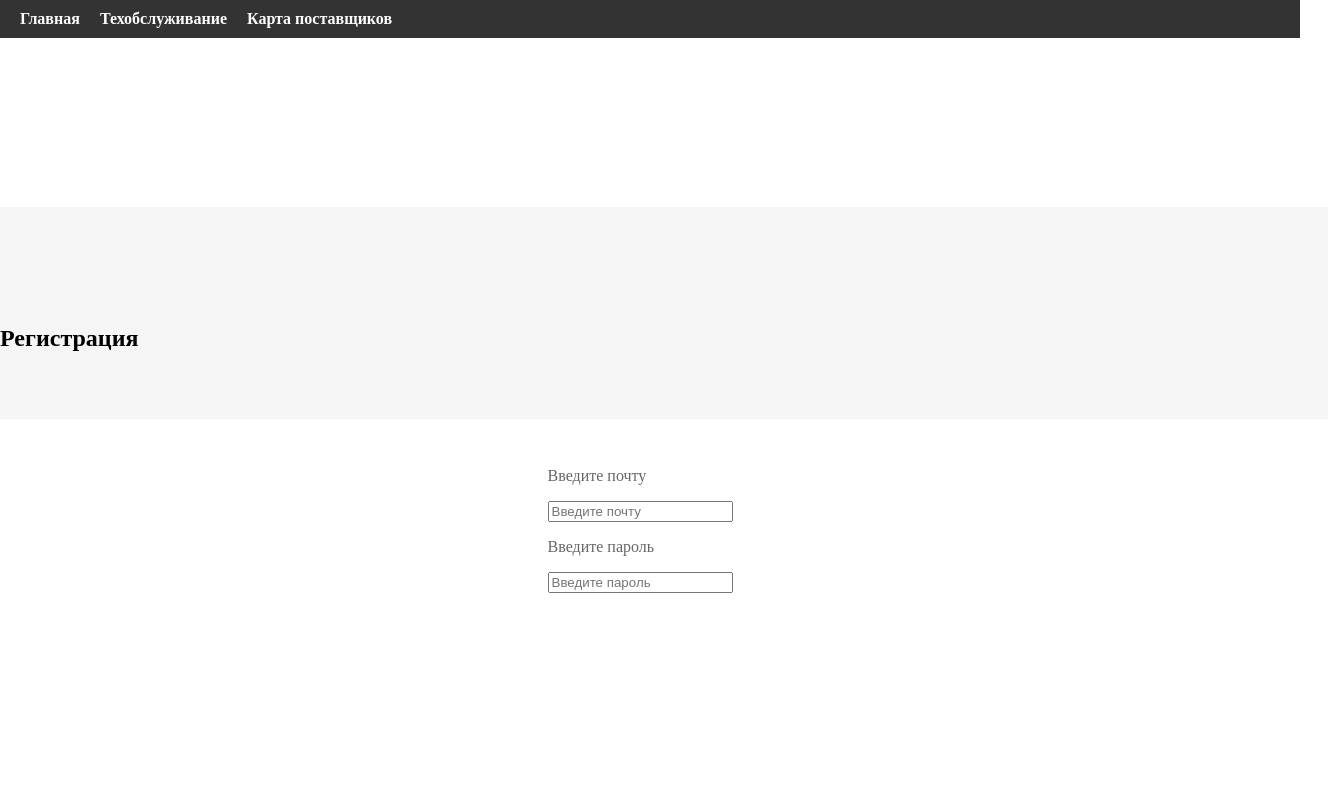
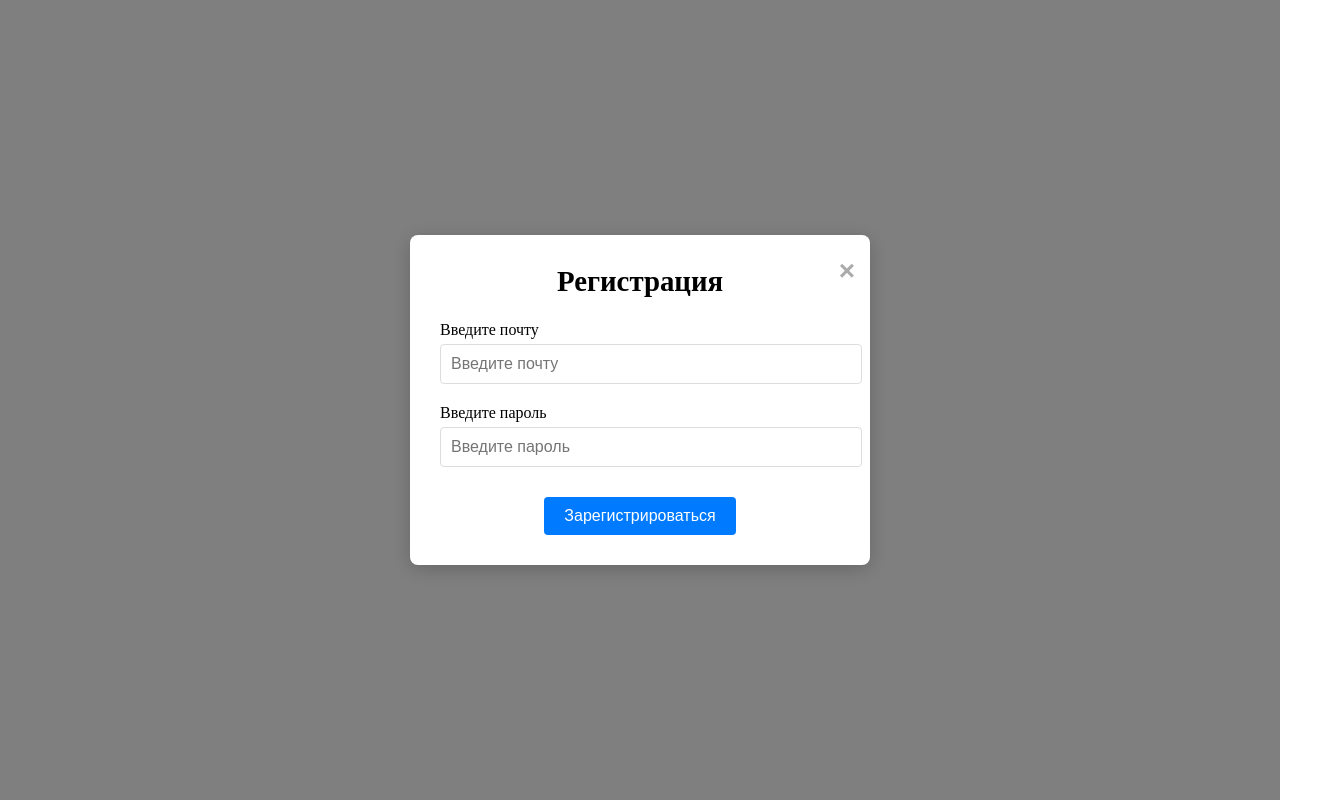
Before and after one commit to Mashrooooooooms/difficile_discere, a Vue app in the folder study/: page /reg in a window 1280 px wide. Shown: the whole page, 1328 px wide, since content can reach past the window. Built offline with nearby package versions, Linux system fonts and the light colour scheme.

Commit message:
Стили улучшены, более адекватные модалки

```diff
--- a/study/src/assets/global-styles.css
+++ b/study/src/assets/global-styles.css
@@ -1,7 +1,7 @@
 /* Общие стили для навигационной панели */
 .navbar {
     background-color: #333;
-    padding: 10px;
+    padding: 15px 20px;
     position: fixed;
     top: 0;
     left: 0;
@@ -13,7 +13,7 @@
     color: white;
     text-decoration: none;
     font-weight: bold;
-    margin: 0 10px;
+    margin: 0 15px;
   }
 
   .navbar li {
@@ -22,18 +22,19 @@
 
   /* Стили для кнопок в навигационной панели */
   .regbut, .search-button {
-    background-color: #333;
+    background-color: #444; /* Немного светлее для контраста */
     color: white;
     border: none;
-    padding: 10px 15px;
+    padding: 10px 20px; /* Увеличенные отступы */
     cursor: pointer;
     font-weight: bold;
     border-radius: 5px;
-    transition: background-color 0.3s;
+    transition: background-color 0.3s, transform 0.2s; /* Плавный переход для фона и эффекта нажатия */
   }
 
   .regbut:hover, .search-button:hover {
-    background-color: #555;
+    background-color: #555; /* Темнее при наведении */
+    transform: scale(1.05); /* Легкое увеличение при наведении */
   }
 
   /* Стили для модального окна */
@@ -43,20 +44,14 @@
     left: 0;
     right: 0;
     bottom: 0;
-    background-color: rgba(0, 0, 0, 0.5);
-    display: flex;
-    align-items: center;
-    justify-content: center;
-    z-index: 1000;
+    background-color: rgba(0, 0, 0, 0.7); /* Более темный фон для модального окна */
   }
 
   .modal {
     background-color: white;
-    padding: 20px;
+    padding: 30px; /* Увеличенные отступы */
     border-radius: 8px;
-    box-shadow: 0 4px 20px rgba(0, 0, 0, 0.2);
-    max-width: 400px;
-    width: calc(100% - 40px);
+    box-shadow: 0 8px 30px rgba(0, 0, 0, 0.3); /* Более выраженная тень */
   }
 
   .modal h2 {
@@ -69,104 +64,263 @@
 
   .modal input {
     width: calc(100% - 20px);
-    padding: 10px;
+    padding:10px;
   }
 
   .modal button {
-    margin-top: 10px;
+    margin-top:10px;
   }
 
   /* Стили для героя и контейнера новостей */
   .hero {
-    position: sticky;
-    left: 0;
-    right: 0;
-    width: 100%;
-    padding: 48px;
-    background-color: #f5f5f5;
+      position: sticky;
+      left:0;
+      right:0;
+      width:100%;
+      padding:60px; /* Увеличенные отступы для лучшего восприятия */
+      background-color:#f5f5f5;
+      text-align: center; /* Центрирование текста */
   }
 
   .mineContainer {
-    width: 100%;
-    margin-top: 80px;
-    padding: 20px;
-    background-color: #f9f9f9;
-    border-radius: 8px;
-    box-shadow: 0 2px 10px rgba(0, 0, 0, 0.1);
+      width:100%;
+      margin-top:80px;
+      padding:30px; /* Увеличенные отступы */
+      background-color:#f9f9f9;
+      border-radius:8px;
+      box-shadow:0px,2px,10px rgba(0,0,0,0.1);
   }
 
+  /* Стили для новостей */
   .newsItem {
-    border: 1px solid #ccc;
-    border-radius: 5px;
-    padding: 15px;
-    margin-bottom: 15px;
-    background-color: #fff;
-    transition: 0.3s;
+      border-radius:5px;
+      padding:20px; /* Увеличенные отступы */
+      margin-bottom:20px;
+      background-color:#fff;
+      transition:.3s;
+      box-shadow:0px,2px,10px rgba(0,0,0,.1); /* Легкая тень для новостей */
   }
 
   .newsItem:hover {
-    box-shadow: 0 4px 20px rgba(0, 0, 0, 0.2);
+      box-shadow:0px,4px,20px rgba(0,0,0,.2);
   }
 
   /* Общие стили для заголовков и параграфов */
   h1 {
-    margin-top: 70px;
+      margin-top:70px;
+      font-size:2.5em; /* Увеличенный размер шрифта для заголовка */
   }
 
   h2 {
-    text-align: center;
+      text-align:center;
+      font-size:1.8em; /* Размер шрифта для подзаголовков */
   }
 
   h3 {
-    color: #333;
+      color:#333;
   }
 
   p {
-    color: #666;
+      color:#666;
   }
 
   /* Стили для формы запроса */
   .request-form {
-    margin-top: 20px;
+      margin-top:30px; /* Увеличенные отступы сверху */
   }
 
   .form-group {
-    margin-bottom: 15px;
+      margin-bottom:20px; /* Увеличенные отступы снизу */
+  }
+
+  .form-group label {
+      display:block;
+  }
+
+  .form-group input,
+  .form-group textarea {
+      width:calc(100% -40px);
+      padding:12px; /* Увеличенные отступы внутри полей ввода */
+  }
+
+  /* Кнопки в формах */
+  button {
+      background-color:#333;
+      color:white;
+      padding:12px 24px; /* Увеличенные отступы для кнопок */
+      border:none;
+      border-radius:5px;
+  }
+
+  button:hover {
+      background-color:#0056b3;
+  }
+
+  /* Сообщение об успехе */
+  .success-message {
+      margin-top:20px;
+      color:#28a745; /* Зелёный цвет для успешного сообщения */
+  }
+
+  /* Стили для карты */
+  #map {
+     width:100%;
+     height:auto; /* Авто высота для адаптивности */
+     min-height:400px; /* Минимальная высота карты для лучшего отображения на экранах меньшего размера */
+  }
+/* Стили для модального окна */
+.modal-overlay {
+    position: fixed;
+    top: 0;
+    left: 0;
+    right: 0;
+    bottom: 0;
+    background-color: rgba(0, 0, 0, 0.5);
+    display: flex;
+    justify-content: center;
+    align-items: center;
+    z-index: 1000;
+  }
+
+  .modal {
+    background-color: white;
+    padding: 30px;
+    border-radius: 8px;
+    box-shadow: 0 4px 20px rgba(0, 0, 0, 0.2);
+    max-width: 400px;
+    width: 100%;
+    position: relative;
+  }
+
+  .registration-modal {
+    text-align: center;
+  }
+
+  .close-button {
+    position: absolute;
+    top: 10px;
+    right: 10px;
+    background: none;
+    border: none;
+    font-size: 24px;
+    cursor: pointer;
+    color: #333;
+  }
+
+  .close-button:hover {
+    color: #000;
+  }
+
+  .form-group {
+    margin-bottom: 20px;
   }
 
   .form-group label {
     display: block;
+    margin-bottom: 5px;
+    text-align: left;
   }
 
-  .form-group input,
-  .form-group textarea {
-    width: calc(100% - 40px);
+  .form-group input {
+    width: 100%;
     padding: 10px;
+    border: 1px solid #ddd;
+    border-radius: 4px;
+    font-size: 16px;
   }
 
-  button {
-    background-color: #333;
+  .submit-button {
+    background-color: #007bff;
     color: white;
+    border: none;
     padding: 10px 20px;
-    border: none;
-    border-radius: 5px;
+    border-radius: 4px;
+    cursor: pointer;
+    font-size: 16px;
+    transition: background-color 0.3s;
   }
 
-  button:hover {
+  .submit-button:hover {
     background-color: #0056b3;
   }
-
-  .success-message {
-    margin-top: 20px;
-    color: green;
+  /* Стили для модального окна поиска */
+.search-modal {
+    position: fixed;
+    z-index: 1000;
+    left: 0;
+    top: 0;
+    width: 100%;
+    height: 100%;
+    overflow: auto;
+    background-color: rgba(0,0,0,0.4);
+    display: flex;
+    justify-content: center;
+    align-items: center;
   }
 
-  /* Стили для карты */
-  #map {
+  .search-content {
+    background-color: #fefefe;
+    padding: 30px;
+    border-radius: 8px;
+    box-shadow: 0 4px 20px rgba(0, 0, 0, 0.2);
+    width: 90%;
+    max-width: 500px;
+    position: relative;
+  }
+
+  .search-content h2 {
+    margin-top: 0;
+    margin-bottom: 20px;
+    color: #333;
+  }
+
+  .close-button {
+    position: absolute;
+    top: 10px;
+    right: 15px;
+    color: #aaa;
+    font-size: 28px;
+    font-weight: bold;
+    cursor: pointer;
+    background: none;
+    border: none;
+    padding: 0;
+  }
+
+  .close-button:hover,
+  .close-button:focus {
+    color: #000;
+    text-decoration: none;
+    cursor: pointer;
+  }
+
+  .search-input {
     width: 100%;
-    height: 100%;
-    position: absolute;
-    top: 0;
-    left: 0;
-    right: 0;
+    padding: 12px;
+    margin-bottom: 20px;
+    border: 1px solid #ddd;
+    border-radius: 4px;
+    font-size: 16px;
   }
+
+  .search-results {
+    list-style-type: none;
+    padding: 0;
+    margin: 0;
+    max-height: 300px;
+    overflow-y: auto;
+  }
+
+  .search-results li {
+    padding: 10px;
+    border-bottom: 1px solid #eee;
+    cursor: pointer;
+  }
+
+  .search-results li:last-child {
+    border-bottom: none;
+  }
+
+  .search-results li:hover {
+    background-color: #f5f5f5;
+  }
--- a/study/src/components/Reg.vue
+++ b/study/src/components/Reg.vue
@@ -1,26 +1,39 @@
-<!-- Регистрация через локалку ссылка в чате -->
 <template>
-  <nav class="navbar">
-        <div class="links">
-          <router-link to="/">Главная</router-link>
-          <router-link to="/request">Техобслуживание</router-link>
-          <router-link to="/about">Карта поставщиков</router-link>
+  <div class="modal-overlay" @click.self="$emit('close')">
+    <div class="modal registration-modal">
+      <button class="close-button" @click="$emit('close')">&times;</button>
+      <h2>Регистрация</h2>
+      <form @submit.prevent="register">
+        <div class="form-group">
+          <label for="email">Введите почту</label>
+          <input id="email" class="email" v-model="email" type="email" placeholder="Введите почту" required>
         </div>
-      </nav>
-  <section class="hero">
-      <h1>Регистрация</h1>
-      <p></p>
-  </section>
-  <div class="reg">
-    <p>Введите почту</p>
-    <input class="email"  v-model="text" placeholder="Введите почту">
-    <p>Введите пароль</p>
-    <input class="password" v-model="text" placeholder="Введите пароль">
+        <div class="form-group">
+          <label for="password">Введите пароль</label>
+          <input id="password" class="password" v-model="password" type="password" placeholder="Введите пароль" required>
+        </div>
+        <button type="submit" class="submit-button">Зарегистрироваться</button>
+      </form>
+    </div>
   </div>
 </template>
 
 <script>
 export default {
-  name: 'Reg',
+  name: 'RegistrationModal',
+  data() {
+    return {
+      email: '',
+      password: ''
+    }
+  },
+  methods: {
+    register() {
+      // Здесь будет логика регистрации
+      console.log('Регистрация:', this.email, this.password);
+      // После успешной регистрации:
+      this.$emit('close');
+    }
+  }
 }
 </script>
--- a/study/src/components/Search.vue
+++ b/study/src/components/Search.vue
@@ -1,10 +1,13 @@
 <template>
-  <div>
+  <div class="search-modal">
+    <div class="search-content">
+      <button class="close-button" @click="$emit('close')">&times;</button>
       <input
         type="text"
         v-model="searchQuery"
         @input="onSearch"
         placeholder="Введите слово для поиска..."
+        autofocus
       />
       <ul v-if="filteredResults.length">
         <li v-for="(result, index) in filteredResults" :key="index">
@@ -12,21 +15,22 @@
         </li>
       </ul>
     </div>
+  </div>
 </template>
 
 <script>
 export default {
   data() {
     return {
-      searchQuery: '', // Хранит значение поискового запроса
-      items: [ // Пример данных для поиска
+      searchQuery: '',
+      items: [
         '#Один. Ремонт техники. Ссылка.',
         '#Два. Карта поставщиков. Ссылка',
         '#Три. Конкретная новость. Ссылка',
         '#Четыре. Регистрация. Ссылка',
         'Пятый элемент. Хороший фильм.'
       ],
-      filteredResults: [] // Список отфильтрованных результатов
+      filteredResults: []
     };
   },
   methods: {
@@ -43,19 +47,3 @@ export default {
   },
 };
 </script>
-
-<style scoped>
-input {
-  padding: 10px;
-  width: 100%;
-}
-
-ul {
-  list-style-type: none;
-  padding: 0;
-}
-
-li {
-  padding: 5px;
-}
-</style>
```
Lines whose indentation alone changed are shown as unchanged.
